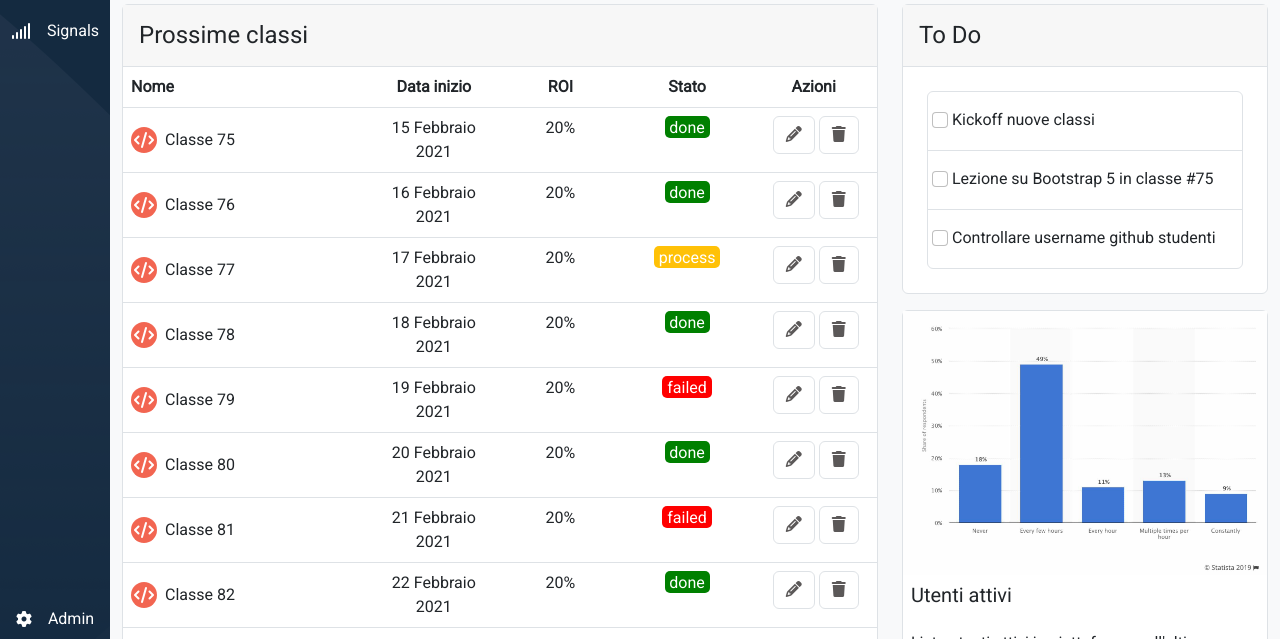
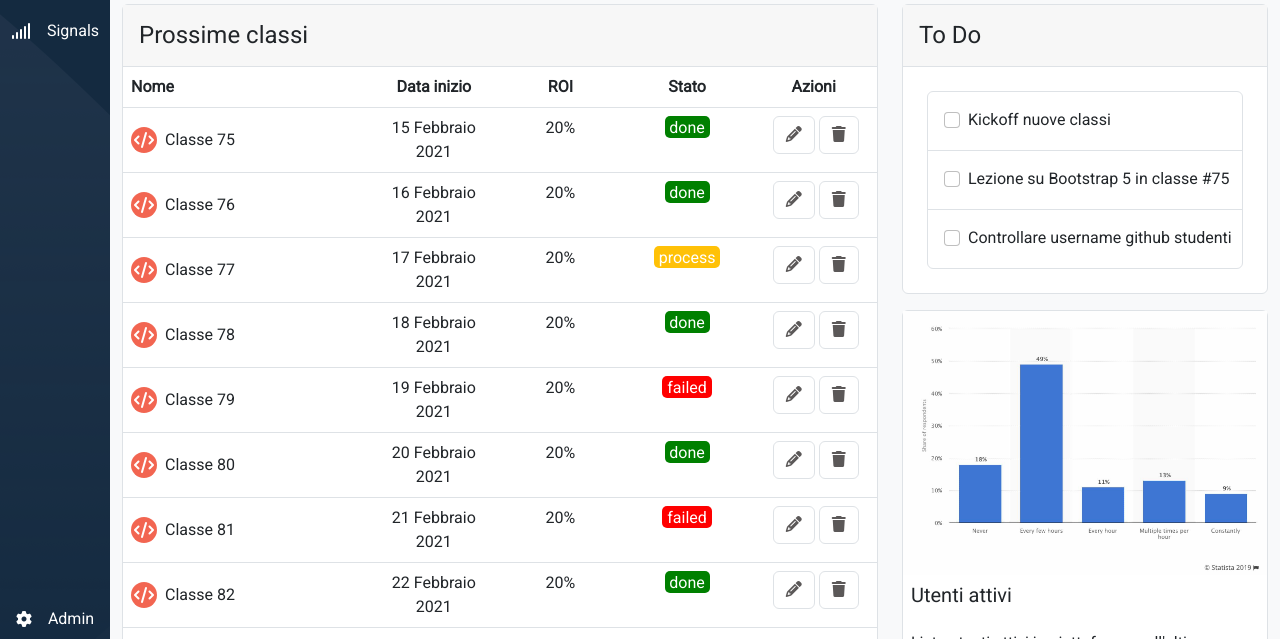
Before and after one commit to GianmarcoDandrea/html-css-bootstrap-dashboard, a plain HTML site: page index.html in a window 1280 px wide. Shown: the part 161-800 px from the top of the page. Drawn offline with nearby package versions, Linux system fonts and the light colour scheme.

Commit message:
fixed: to do list margin; added title to html

```diff
--- a/css/mobile.css
+++ b/css/mobile.css
@@ -11,7 +11,7 @@
 
 
     /************* side bar *********/
-    --sidebar-wd: 60px;
+    --sidebar-wd: 50px;
     --sidebar-bg-color: #142A40;
     --sidebar-hover-bg-color:#cecece;
 
--- a/index.html
+++ b/index.html
@@ -3,7 +3,7 @@
 <head>
     <meta charset="UTF-8">
     <meta name="viewport" content="width=device-width, initial-scale=1.0">
-    <title></title>
+    <title>Bootstrap Dashboard</title>
 
     <!-- Bootstrap Link -->
     <link href="https://cdn.jsdelivr.net/npm/bootstrap@5.2.3/dist/css/bootstrap.min.css" rel="stylesheet" integrity="sha384-rbsA2VBKQhggwzxH7pPCaAqO46MgnOM80zW1RWuH61DGLwZJEdK2Kadq2F9CUG65" crossorigin="anonymous">
@@ -204,7 +204,7 @@
 
                         <div class="row w-100 d-flex flex-wrap">
 
-                                <!-- LEFT COLUMN -->
+                            <!-- LEFT COLUMN -->
                             <div class="left-col col-12 col-md-8 py-2">
 
                                 <!-- next classes -->
@@ -575,6 +575,7 @@
 
                             </div>
 
+                            <!-- RIGHT   COLUMN -->
                             <div class="rigth-col col-12 col-md-4 py-2">
                                 <!-- to do list -->
                                 <div class="todo rounded-2 border">
@@ -584,24 +585,27 @@
 
                                     <div class="to-do-list p-4 d-flex flex-center">
                                         <div class="contaner-fluid border rounded-2  w-100">
-                                            <div class="form-check d-flex py-3">
-                                                <input class="form-check-input mx-1" type="checkbox" value="" id="flexCheckDefault">
-                                                <label class="form-check-label" for="flexCheckDefault">
+
+                                            <div class="form-check d-flex py-3 ">
+                                                <input class="form-check-input ms-3" type="checkbox" value="" id="flexCheckDefault">
+                                                <label class="form-check-label ms-2" for="flexCheckDefault">
                                                     Kickoff nuove classi
                                                 </label>
                                             </div>
+
                                             <div class="form-check d-flex py-3 border-top">
-                                                <input class="form-check-input mx-1" type="checkbox" value="" id="flexCheckDefault">
-                                                <label class="form-check-label" for="flexCheckDefault">
+                                                <input class="form-check-input ms-3" type="checkbox" value="" id="flexCheckDefault">
+                                                <label class="form-check-label ms-2" for="flexCheckDefault">
                                                     Lezione su Bootstrap 5 in classe #75
                                                 </label>
                                             </div>
-                                              <div class="form-check d-flex py-3 border-top">
-                                                <input class="form-check-input mx-1" type="checkbox" value="" id="flexCheckDefault">
-                                                <label class="form-check-label" for="flexCheckDefault">
+
+                                            <div class="form-check d-flex py-3 border-top">
+                                                <input class="form-check-input ms-3" type="checkbox" value="" id="flexCheckDefault">
+                                                <label class="form-check-label ms-2" for="flexCheckDefault">
                                                     Controllare username github studenti
                                                 </label>
-                                              </div>
+                                            </div>
                                         </div>
                                     </div>
                                 </div>
```
